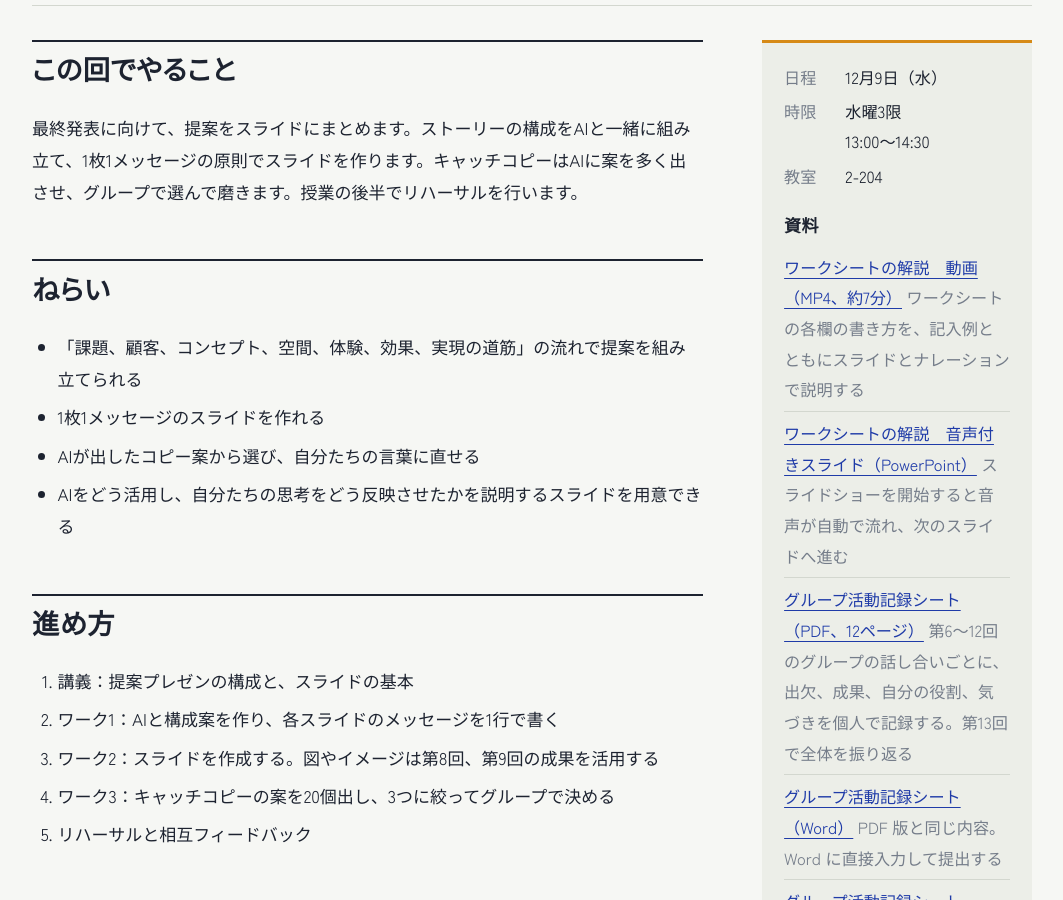
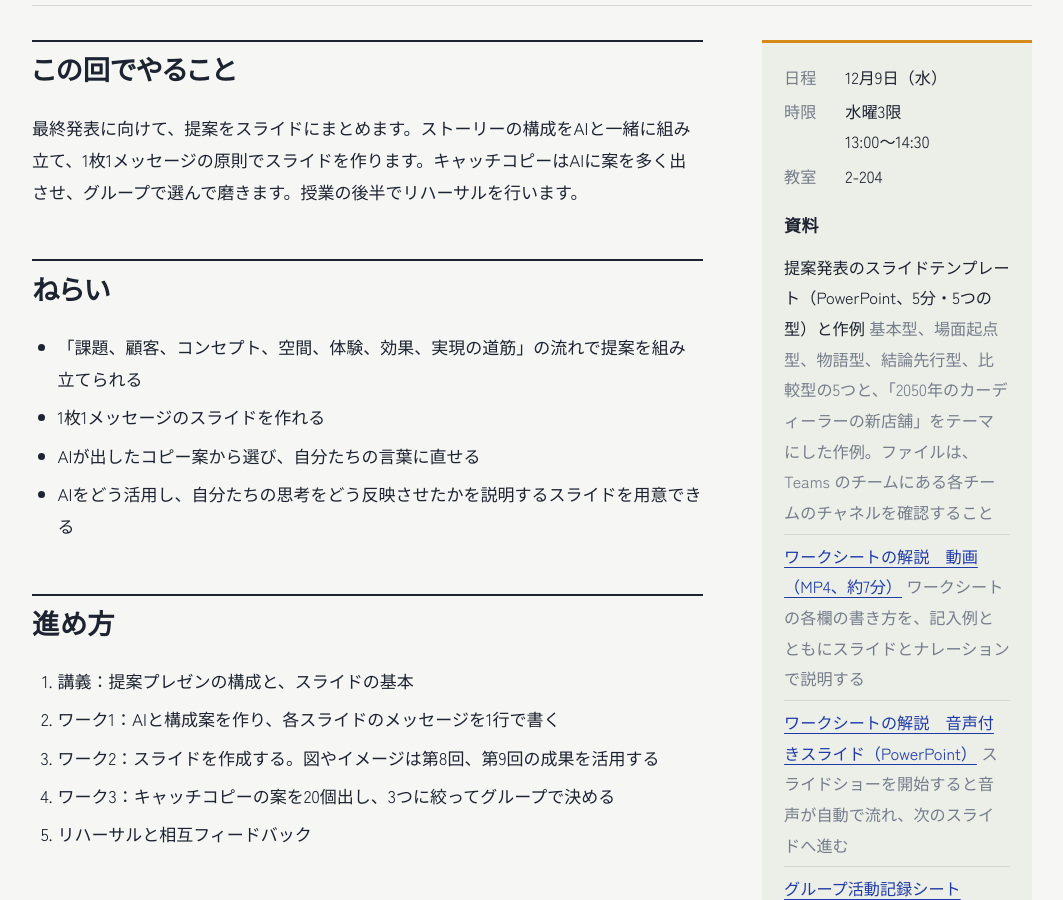
Before and after one commit to kkawailab/kklab-basic-seminar, a Jekyll site: the page built from _sessions/11-slides.md, in a window 1280 px wide and 900 px high, scrolled down 333 px. Shown: the whole window, without its empty margins (108-1171 px from the left). Built offline with Jekyll 4.4.1, drawn with Linux system fonts in a browser that asks for light colours; some web fonts are replaced.

Commit message:
第11回のページとお知らせに、提案発表のスライドテンプレートと作例の案内を追加（ファイルへのリンクは張らず、Teams の各チームのチャネルを確認するよう案内）
資料の項目で url を省くと、リンクのない項目として表示するようにした。

Co-Authored-By: Claude Fable 5.2 <noreply@anthropic.com>

```diff
--- a/_data/announcements.yml
+++ b/_data/announcements.yml
@@ -6,6 +6,8 @@
 #          外部サイトは https:// から書く。
 #   links: 任意。本文の下に並べるリンク（title と url の組）。PDF・Word などの版を並べるときに使う。
 # ------------------------------------------------------------
+- date: 2026-11-25
+  text: 最終プレゼン発表会（発表時間5分）のスライドテンプレート（PowerPoint、5つの型）と作例を用意しました。ファイルは、Teams のチームにある各チームのチャネルを確認してください。
 - date: 2026-11-17
   text: グループ活動記録シートの汎用版（1ページ、PDF・Word・Markdown）を掲載しました。授業や日程に依存しないので、ほかのグループプロジェクトでも話し合いのたびに記入して使えます。
   links:
--- a/_layouts/session.html
+++ b/_layouts/session.html
@@ -30,7 +30,7 @@ layout: default
       <h2>資料</h2>
       {% if page.materials and page.materials.size > 0 %}
       <ul class="materials">
-        {% for m in page.materials %}<li><a href="{% if m.url contains '://' %}{{ m.url }}{% else %}{{ m.url | relative_url }}{% endif %}">{{ m.title }}</a>{% if m.note %} <span class="muted">{{ m.note }}</span>{% endif %}</li>
+        {% for m in page.materials %}<li>{% if m.url %}<a href="{% if m.url contains '://' %}{{ m.url }}{% else %}{{ m.url | relative_url }}{% endif %}">{{ m.title }}</a>{% else %}{{ m.title }}{% endif %}{% if m.note %} <span class="muted">{{ m.note }}</span>{% endif %}</li>
         {% endfor %}
       </ul>
       {% else %}
--- a/_sessions/11-slides.md
+++ b/_sessions/11-slides.md
@@ -5,6 +5,8 @@ phase: 2
 tag: AIと構成編集
 summary: 説得力のあるスライド構成とキャッチコピーをAIと共に作成する
 materials:
+  - title: 提案発表のスライドテンプレート（PowerPoint、5分・5つの型）と作例
+    note: 基本型、場面起点型、物語型、結論先行型、比較型の5つと、「2050年のカーディーラーの新店舗」をテーマにした作例。ファイルは、Teams のチームにある各チームのチャネルを確認すること
   - title: ワークシートの解説　動画（MP4、約7分）
     url: /materials/worksheets/slides/video/#s11
     note: ワークシートの各欄の書き方を、記入例とともにスライドとナレーションで説明する
```
Also changed, not shown: materials/presentation/README.md (+2 -0 lines), README.md.
